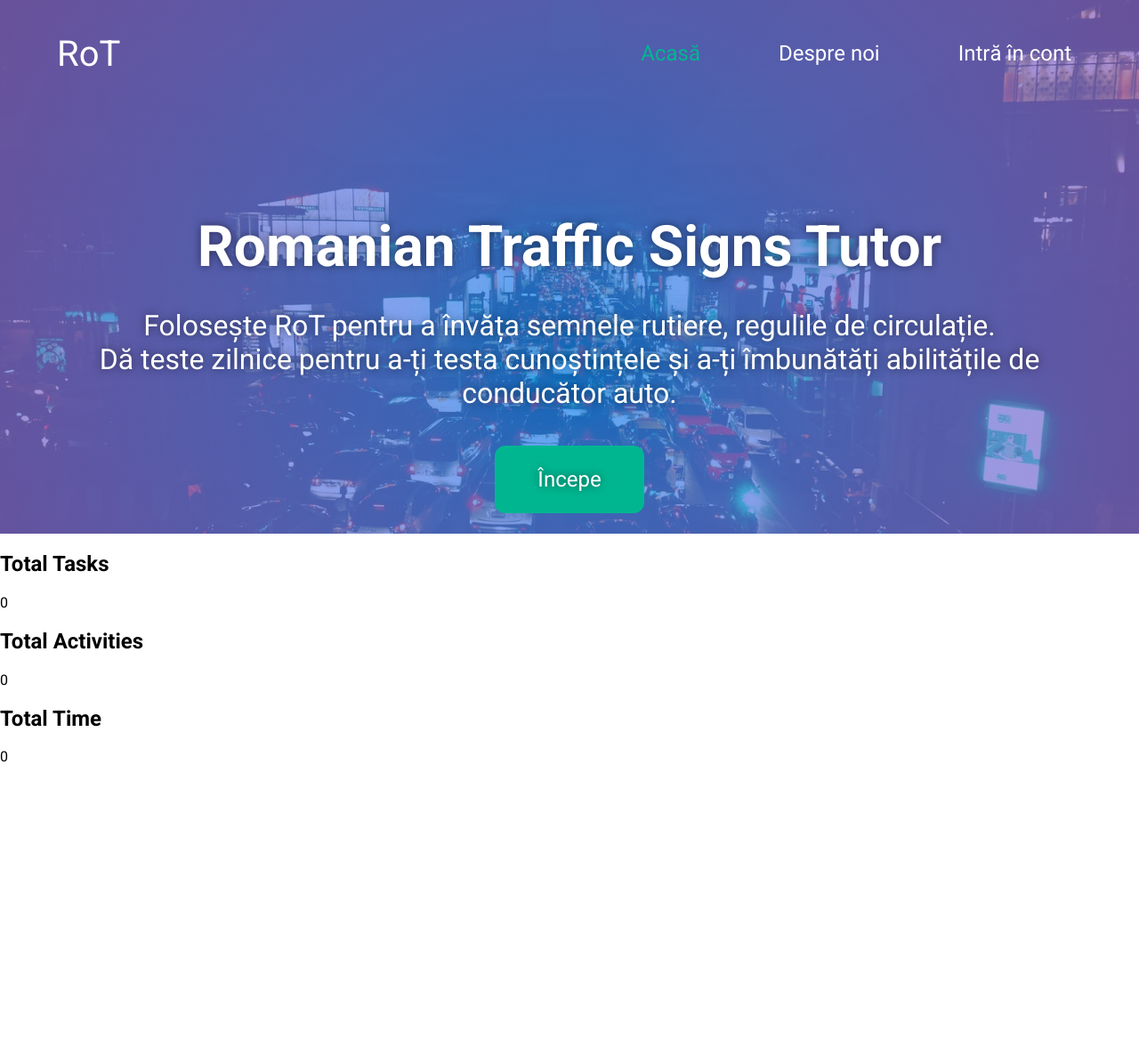
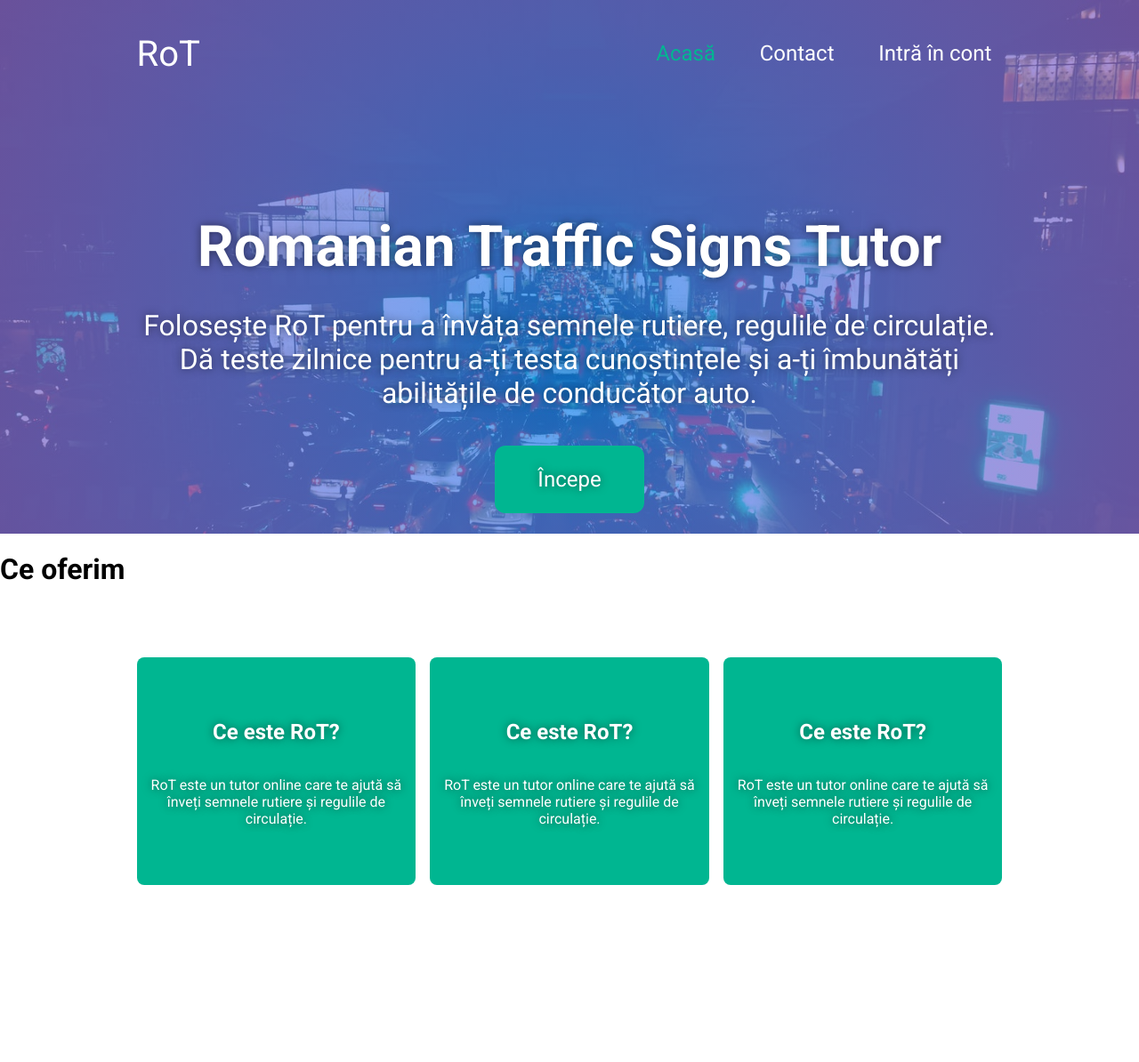
Before and after one commit to silviangulica/web-project-rot, a PHP site: page /homepage/homepage.html in a window 1280 px wide. Shown: the top 1194 px of the page at 89% size. After the commit the page ends 995 px from the top, so only its background shows below. Run offline with PHP 8.4, Linux system fonts and the light colour scheme.

Commit message:
FEAT: Added boxes

```diff
--- a/UI/global/_variables.scss
+++ b/UI/global/_variables.scss
@@ -11,4 +11,5 @@ $color-secondary: #8868d1;
 $color-tertiary: #a53c7d;
 $color-quaternary: #00b691;
 $color-quaternary-hover: rgb(3, 210, 168);
-$margin-padding-1: 5vw;
+$margin-padding-1: 12vw;
+$margin-padding-2: 5vw;
--- a/UI/homepage/homepage.css
+++ b/UI/homepage/homepage.css
@@ -52,7 +52,7 @@ body::-webkit-scrollbar-thumb {
 .header .menu__logo {
   text-decoration: none;
   font-size: 2.5em;
-  padding-left: 5vw;
+  padding-left: 12vw;
   box-sizing: border-box;
 }
 .header .menu__list {
@@ -62,7 +62,10 @@ body::-webkit-scrollbar-thumb {
   list-style: none;
 }
 .header .menu__list-item {
-  margin-right: 5vw;
+  margin-right: 2vw;
+}
+.header .menu__list-item:last-of-type {
+  margin-right: 12vw;
 }
 .header .menu__list-item .anchor--not-selected,
 .header .menu__list-item .anchor--selected {
@@ -102,7 +105,7 @@ body::-webkit-scrollbar-thumb {
 }
 .header .hero__description {
   font-size: 2em;
-  padding: 0 5vw;
+  padding: 0 12vw;
 }
 .header .hero__button {
   text-decoration: none;
@@ -122,6 +125,42 @@ body::-webkit-scrollbar-thumb {
   transition: all 0.2s ease-in-out;
 }
 
-.stats {
-  min-height: 200vh;
+.info {
+  text-align: center;
+  display: flex;
+  justify-content: space-between;
+  align-items: center;
+  margin-top: 10vh;
+  margin-bottom: 20vh;
+  padding: 0 12vw;
+  gap: 1em;
+}
+.info__content-1, .info__content-2, .info__content-3 {
+  background-color: #00b691;
+  display: flex;
+  flex-direction: column;
+  justify-content: center;
+  align-items: center;
+  border-radius: 0.5em;
+  height: calc(1em + 30vh);
+  width: calc(1em + 30vw);
+  color: white;
+  text-shadow: 0 0 10px rgba(0, 0, 0, 0.5);
+}
+
+@media screen and (max-width: 786px) {
+  .header .menu__logo {
+    padding-left: 0;
+  }
+  .header .menu__list-item:last-of-type {
+    margin-right: 0;
+  }
+  .info {
+    flex-direction: column;
+    padding: 0;
+    gap: 1em;
+  }
+  .info__content-1, .info__content-2, .info__content-3 {
+    width: 80vw;
+  }
 }/*# sourceMappingURL=homepage.css.map */
--- a/UI/homepage/homepage.html
+++ b/UI/homepage/homepage.html
@@ -1,12 +1,11 @@
 <!DOCTYPE html>
 <html lang="en">
-
   <head>
     <meta charset="UTF-8" />
     <meta http-equiv="X-UA-Compatible" content="IE=edge" />
     <meta name="viewport" content="width=device-width, initial-scale=1.0" />
     <title>RoT</title>
-  <link rel="stylesheet" href="homepage.css">
+    <link rel="stylesheet" href="homepage.css" />
     <script src="homepage.js" defer></script>
   </head>
 
@@ -15,48 +14,61 @@
       <nav class="menu__nav">
         <div class="menu__logo">RoT</div>
         <ul class="menu__list">
-        <li class="menu__list-item"><a href="" class="anchor--selected">Acasă</a></li>
-        <li class="menu__list-item"><a href="" class="anchor--not-selected">Despre noi</a></li>
-        <li class="menu__list-item"><a href="../login-page/login.html" class="anchor--not-selected">Intră în cont</a>
+          <li class="menu__list-item">
+            <a href="" class="anchor--selected">Acasă</a>
+          </li>
+          <li class="menu__list-item">
+            <a href="" class="anchor--not-selected">Contact</a>
+          </li>
+          <li class="menu__list-item">
+            <a href="../login-page/login.html" class="anchor--not-selected"
+              >Intră în cont</a
+            >
           </li>
         </ul>
       </nav>
       <section class="hero">
         <div class="hero__content">
           <h1 class="hero__title">Romanian Traffic Signs Tutor</h1>
-        <p class="hero__description">Folosește RoT pentru a învăța semnele rutiere, regulile de circulație.
-          <br>
-          Dă teste
-          zilnice
-          pentru a-ți testa cunoștințele și a-ți îmbunătăți abilitățile de conducător auto.
+          <p class="hero__description">
+            Folosește RoT pentru a învăța semnele rutiere, regulile de
+            circulație.
+            <br />
+            Dă teste zilnice pentru a-ți testa cunoștințele și a-ți îmbunătăți
+            abilitățile de conducător auto.
           </p>
           <a href="../login-page/login.html" class="hero__button">Începe</a>
         </div>
       </section>
     </header>
     <main>
+      <h1 class="">Ce oferim</h1>
+      <section class="info">
+        <div class="info__content-1">
+          <h2 class="info__title-1">Ce este RoT?</h2>
+          <p class="info__description-1">
+            RoT este un tutor online care te ajută să înveți semnele rutiere și
+            regulile de circulație.
+          </p>
+        </div>
 
+        <div class="info__content-2">
+          <h2 class="info__title-2">Ce este RoT?</h2>
+          <p class="info__description-2">
+            RoT este un tutor online care te ajută să înveți semnele rutiere și
+            regulile de circulație.
+          </p>
+        </div>
 
-    <section class="stats">
-      <div class="stats__content">
-        <div class="stats__card">
-          <h2 class="stats__card-title">Total Tasks</h2>
-          <p class="stats__card-number">0</p>
-        </div>
-        <div class="stats__card">
-          <h2 class="stats__card-title">Total Activities</h2>
-          <p class="stats__card-number">0</p>
-        </div>
-        <div class="stats__card">
-          <h2 class="stats__card-title">Total Time</h2>
-          <p class="stats__card-number">0</p>
-        </div>
+        <div class="info__content-3">
+          <h2 class="info__title-3">Ce este RoT?</h2>
+          <p class="info__description-3">
+            RoT este un tutor online care te ajută să înveți semnele rutiere și
+            regulile de circulație.
+          </p>
         </div>
       </section>
     </main>
-  <footer>
-  </footer>
-
+    <footer></footer>
   </body>
-
 </html>
--- a/UI/homepage/homepage.scss
+++ b/UI/homepage/homepage.scss
@@ -69,7 +69,7 @@ body {
     &__logo {
       text-decoration: none;
       font-size: 2.5em;
-      padding-left: 5vw;
+      padding-left: $margin-padding-1;
       box-sizing: border-box;
     }
     &__list {
@@ -78,7 +78,12 @@ body {
       align-items: center;
       list-style: none;
       &-item {
-        margin-right: 5vw;
+        margin-right: 2vw;
+
+        &:last-of-type {
+          margin-right: $margin-padding-1;
+        }
+
         .anchor--not-selected,
         .anchor--selected {
           display: block;
@@ -90,6 +95,7 @@ body {
           padding-top: 0.1em;
           padding-bottom: 0.1em;
         }
+
         .anchor--not-selected {
           &:hover {
             color: $color-quaternary;
@@ -122,7 +128,7 @@ body {
     }
     &__description {
       font-size: 2em;
-      padding: 0 5vw;
+      padding: 0 $margin-padding-1;
     }
     &__button {
       text-decoration: none;
@@ -144,6 +150,55 @@ body {
   }
 }
 
-.stats {
-  min-height: 200vh;
+.info {
+  text-align: center;
+
+  display: flex;
+  justify-content: space-between;
+  align-items: center;
+
+  margin-top: 10vh;
+  margin-bottom: 20vh;
+  padding: 0 $margin-padding-1;
+  gap: 1em;
+  &__content-1,
+  &__content-2,
+  &__content-3 {
+    background-color: $color-quaternary;
+    display: flex;
+    flex-direction: column;
+    justify-content: center;
+    align-items: center;
+    border-radius: 0.5em;
+    height: calc(1em + 30vh);
+    width: calc(1em + 30vw);
+    color: white;
+    text-shadow: 0 0 10px rgba(0, 0, 0, 0.5);
+  }
 }
+@media screen and (max-width: 786px) {
+  .header {
+    .menu {
+      &__logo {
+        padding-left: 0;
+      }
+      &__list {
+        &-item {
+          &:last-of-type {
+            margin-right: 0;
+          }
+        }
+      }
+    }
+  }
+  .info {
+    flex-direction: column;
+    padding: 0;
+    gap: 1em;
+    &__content-1,
+    &__content-2,
+    &__content-3 {
+      width: 80vw;
+    }
+  }
+}
```
Also changed, not shown: UI/index.html (+10 -7 lines), 1 other file. Lines whose indentation alone changed are shown as unchanged.
